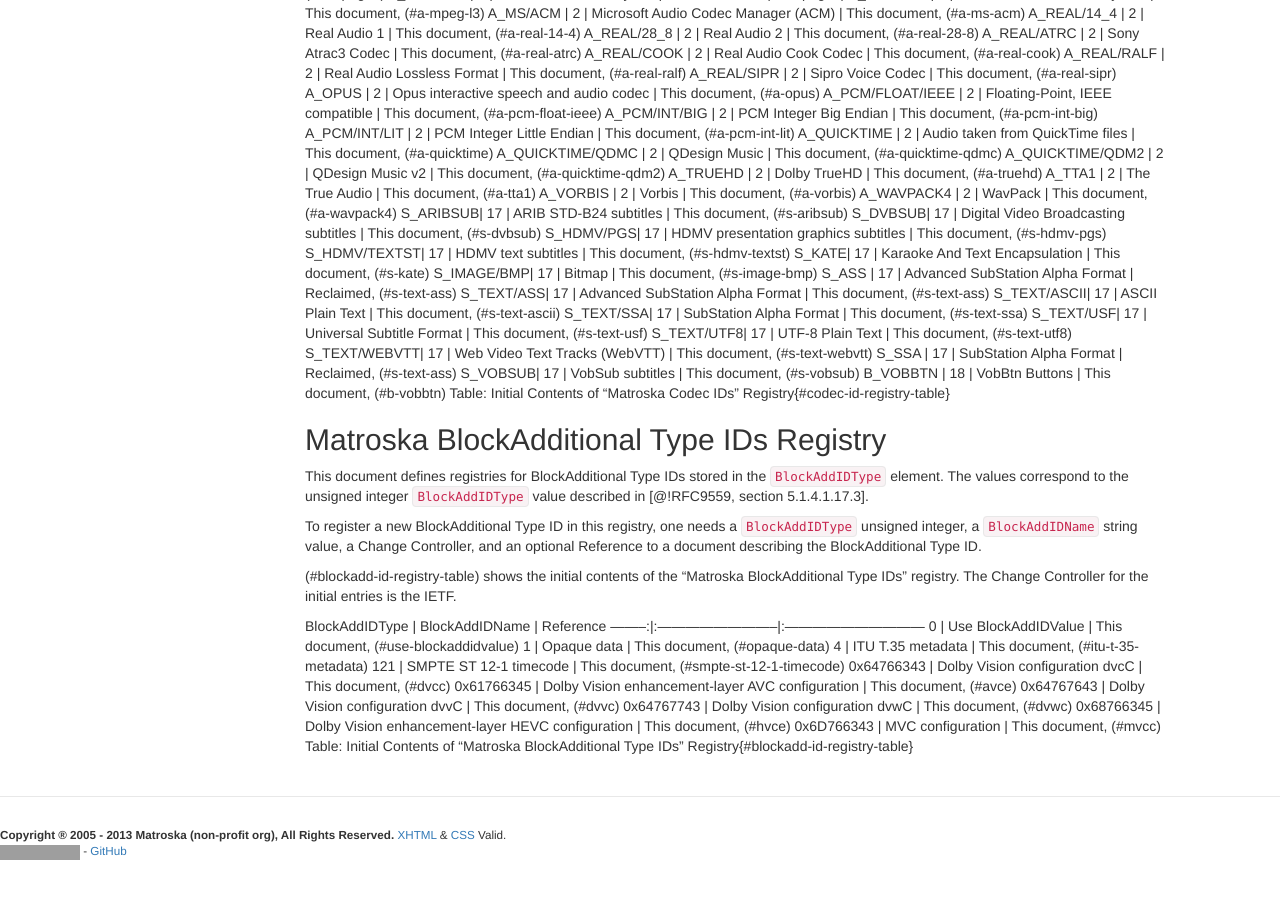
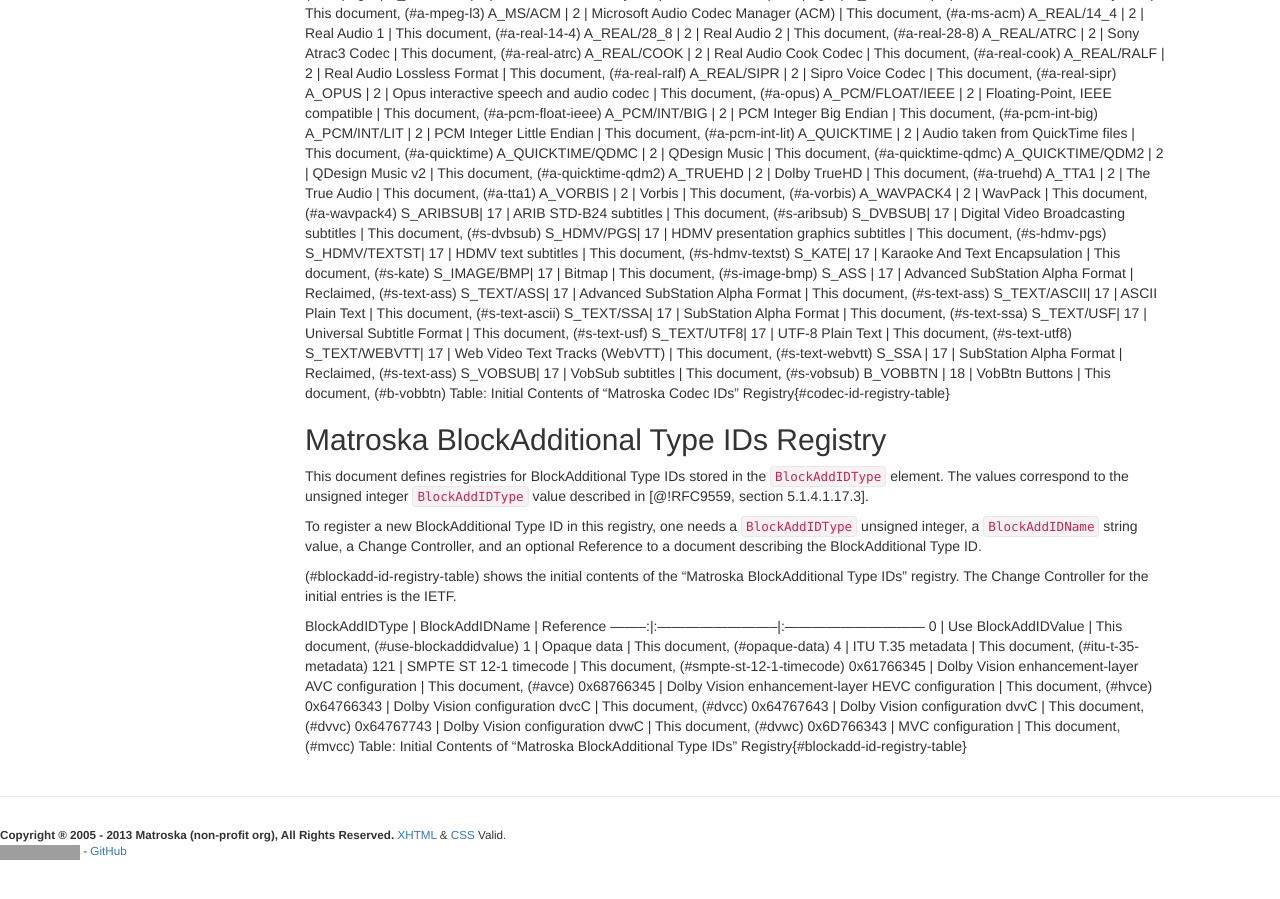
Before and after one commit to ietf-wg-cellar/matroska-specification, a Jekyll site: the page built from codec_iana.md, in a window 1280 px wide and 900 px high, scrolled down 992 px. Built offline with Jekyll 4.4.1, drawn with Linux system fonts in a browser that asks for light colours; our own code applies the rules of GitHub Pages for plain Markdown files; grey boxes are pictures that could not be loaded.

Commit message:
reorder the BlockAdditional Type IDs Registry in decimal order

```diff
--- a/codec_iana.md
+++ b/codec_iana.md
@@ -121,10 +121,10 @@
 1 | Opaque data | This document, (#opaque-data)
 4 | ITU T.35 metadata | This document, (#itu-t-35-metadata)
 121 | SMPTE ST 12-1 timecode | This document, (#smpte-st-12-1-timecode)
+0x61766345 | Dolby Vision enhancement-layer AVC configuration | This document, (#avce)
+0x68766345 | Dolby Vision enhancement-layer HEVC configuration | This document, (#hvce)
 0x64766343 | Dolby Vision configuration dvcC | This document, (#dvcc)
-0x61766345 | Dolby Vision enhancement-layer AVC configuration | This document, (#avce)
 0x64767643 | Dolby Vision configuration dvvC | This document, (#dvvc)
 0x64767743 | Dolby Vision configuration dvwC | This document, (#dvwc)
-0x68766345 | Dolby Vision enhancement-layer HEVC configuration | This document, (#hvce)
 0x6D766343 | MVC configuration | This document, (#mvcc)
 Table: Initial Contents of "Matroska BlockAdditional Type IDs" Registry{#blockadd-id-registry-table}
```
